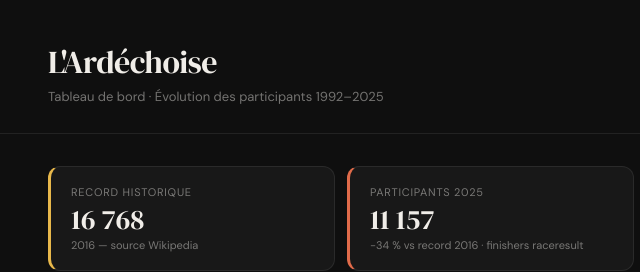
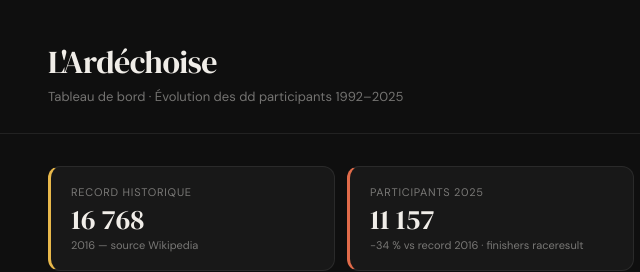
Before and after one commit to robin-bot-hash/ardechoise-dashboard, a plain HTML site: page index.html in a window 1280 px wide. Shown: the top 272 px of the page, 0-640 px from the left. Drawn offline with nearby package versions, Linux system fonts and the light colour scheme.

Commit message:
test modif

```diff
--- a/index.html
+++ b/index.html
@@ -51,7 +51,7 @@
 <header>
   <div class="header-left">
     <h1>L'Ardéchoise</h1>
-    <p>Tableau de bord · Évolution des participants 1992–2025</p>
+    <p>Tableau de bord · Évolution des dd participants 1992–2025</p>
   </div>
   <span class="badge">Données vérifiées · Wikipedia + raceresult.com</span>
 </header>
```
